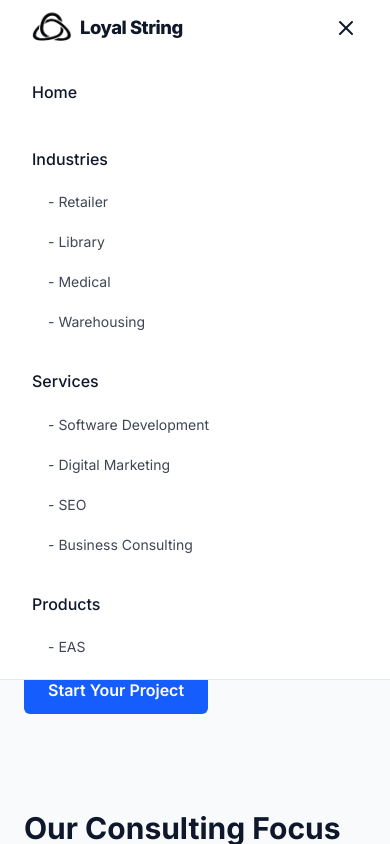
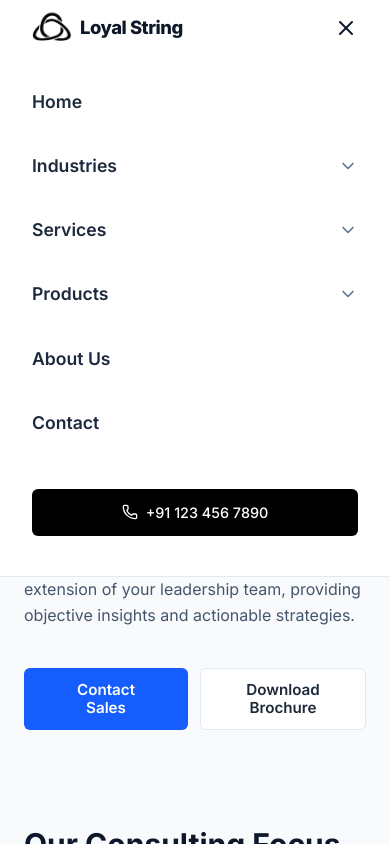
Before and after one commit to loyal-shubham/loyalstring-new, a Next.js app: page /services/business-consulting in a window 390 px wide. Both pictures are taken after a click on the button "Toggle Menu". Shown: the top 844 px of the page. Built offline with nearby package versions, Linux system fonts and the light colour scheme.

Commit message:
feat: implement responsive navigation header and service detail page structure

```diff
--- a/src/app/services/[service]/page.tsx
+++ b/src/app/services/[service]/page.tsx
@@ -159,9 +159,14 @@
             <p className="text-slate-600 text-base leading-relaxed mb-10 max-w-4xl">
               {data.description}
             </p>
-            <Link href="/contact" className="bg-blue-600 text-white font-semibold py-2.5 px-6 rounded-md hover:bg-blue-700 transition-colors inline-block">
-              Start Your Project
-            </Link>
+            <div className="flex gap-3 sm:gap-4 w-full max-w-[400px] sm:max-w-none mx-auto sm:mx-0">
+              <Link href="/contact" className="flex-1 sm:flex-none flex items-center justify-center text-center bg-blue-600 text-white font-semibold py-3 sm:py-2.5 px-4 sm:px-8 rounded-md hover:bg-blue-700 transition-colors text-[0.95rem] sm:text-base leading-[1.2]">
+                <span>Contact<br className="sm:hidden" /> Sales</span>
+              </Link>
+              <button className="flex-1 sm:flex-none flex items-center justify-center text-center bg-white border border-slate-200 text-[#1e293b] font-semibold py-3 sm:py-2.5 px-4 sm:px-8 rounded-md hover:bg-slate-50 transition-colors text-[0.95rem] sm:text-base leading-[1.2]">
+                <span>Download<br className="sm:hidden" /> Brochure</span>
+              </button>
+            </div>
           </div>
 
           {/* Types of Services List */}
--- a/src/app/services/business-consulting/page.tsx
+++ b/src/app/services/business-consulting/page.tsx
@@ -71,9 +71,14 @@
             <p className="text-slate-600 text-base leading-relaxed mb-10 max-w-4xl">
               Leverage our expert consulting services to streamline your operations, integrate cutting-edge technologies, and formulate robust roadmaps that future-proof your business in a competitive market. We act as an extension of your leadership team, providing objective insights and actionable strategies.
             </p>
-            <Link href="/contact" className="bg-blue-600 text-white font-semibold py-2.5 px-6 rounded-md hover:bg-blue-700 transition-colors inline-block">
-              Start Your Project
-            </Link>
+            <div className="flex gap-3 sm:gap-4 w-full max-w-[400px] sm:max-w-none mx-auto sm:mx-0">
+              <Link href="/contact" className="flex-1 sm:flex-none flex items-center justify-center text-center bg-blue-600 text-white font-semibold py-3 sm:py-2.5 px-4 sm:px-8 rounded-md hover:bg-blue-700 transition-colors text-[0.95rem] sm:text-base leading-[1.2]">
+                <span>Contact<br className="sm:hidden" /> Sales</span>
+              </Link>
+              <button className="flex-1 sm:flex-none flex items-center justify-center text-center bg-white border border-slate-200 text-[#1e293b] font-semibold py-3 sm:py-2.5 px-4 sm:px-8 rounded-md hover:bg-slate-50 transition-colors text-[0.95rem] sm:text-base leading-[1.2]">
+                <span>Download<br className="sm:hidden" /> Brochure</span>
+              </button>
+            </div>
           </div>
 
           <div>
--- a/src/app/services/digital-marketing/page.tsx
+++ b/src/app/services/digital-marketing/page.tsx
@@ -71,9 +71,14 @@
             <p className="text-slate-600 text-base leading-relaxed mb-10 max-w-4xl">
               Connect with your ideal audience through precision-targeted advertising, engaging social media management, and data-driven marketing strategies that translate into measurable ROI and brand growth. We combine creative execution with rigorous analytics to ensure every dollar you spend delivers a return.
             </p>
-            <Link href="/contact" className="bg-blue-600 text-white font-semibold py-2.5 px-6 rounded-md hover:bg-blue-700 transition-colors inline-block">
-              Start Your Campaign
-            </Link>
+            <div className="flex gap-3 sm:gap-4 w-full max-w-[400px] sm:max-w-none mx-auto sm:mx-0">
+              <Link href="/contact" className="flex-1 sm:flex-none flex items-center justify-center text-center bg-blue-600 text-white font-semibold py-3 sm:py-2.5 px-4 sm:px-8 rounded-md hover:bg-blue-700 transition-colors text-[0.95rem] sm:text-base leading-[1.2]">
+                <span>Contact<br className="sm:hidden" /> Sales</span>
+              </Link>
+              <button className="flex-1 sm:flex-none flex items-center justify-center text-center bg-white border border-slate-200 text-[#1e293b] font-semibold py-3 sm:py-2.5 px-4 sm:px-8 rounded-md hover:bg-slate-50 transition-colors text-[0.95rem] sm:text-base leading-[1.2]">
+                <span>Download<br className="sm:hidden" /> Brochure</span>
+              </button>
+            </div>
           </div>
 
           <div>
--- a/src/app/services/seo/page.tsx
+++ b/src/app/services/seo/page.tsx
@@ -71,9 +71,14 @@
             <p className="text-slate-600 text-base leading-relaxed mb-10 max-w-4xl">
               Our comprehensive SEO strategies cover technical, on-page, and off-page optimization. We ensure your business is easily discoverable by high-intent users, driving sustainable organic growth. Instead of chasing short-term algorithm loopholes, we build a robust, future-proof foundation for your digital presence.
             </p>
-            <Link href="/contact" className="bg-blue-600 text-white font-semibold py-2.5 px-6 rounded-md hover:bg-blue-700 transition-colors inline-block">
-              Start Your Project
-            </Link>
+            <div className="flex gap-3 sm:gap-4 w-full max-w-[400px] sm:max-w-none mx-auto sm:mx-0">
+              <Link href="/contact" className="flex-1 sm:flex-none flex items-center justify-center text-center bg-blue-600 text-white font-semibold py-3 sm:py-2.5 px-4 sm:px-8 rounded-md hover:bg-blue-700 transition-colors text-[0.95rem] sm:text-base leading-[1.2]">
+                <span>Contact<br className="sm:hidden" /> Sales</span>
+              </Link>
+              <button className="flex-1 sm:flex-none flex items-center justify-center text-center bg-white border border-slate-200 text-[#1e293b] font-semibold py-3 sm:py-2.5 px-4 sm:px-8 rounded-md hover:bg-slate-50 transition-colors text-[0.95rem] sm:text-base leading-[1.2]">
+                <span>Download<br className="sm:hidden" /> Brochure</span>
+              </button>
+            </div>
           </div>
 
           <div>
--- a/src/app/services/software-development/page.tsx
+++ b/src/app/services/software-development/page.tsx
@@ -81,9 +81,14 @@
             <p className="text-slate-600 text-base leading-relaxed mb-10 max-w-4xl">
               We engineer highly scalable, secure, and intuitive software solutions leveraging the latest technologies. From modernizing legacy applications to building complex AI-driven platforms from scratch, our development team ensures top-tier performance tailored to your specific business needs. We employ an Agile methodology to ensure rapid delivery without compromising on quality or security.
             </p>
-            <Link href="/contact" className="bg-blue-600 text-white font-semibold py-2.5 px-6 rounded-md hover:bg-blue-700 transition-colors inline-block">
-              Start Your Project
-            </Link>
+            <div className="flex gap-3 sm:gap-4 w-full max-w-[400px] sm:max-w-none mx-auto sm:mx-0">
+              <Link href="/contact" className="flex-1 sm:flex-none flex items-center justify-center text-center bg-blue-600 text-white font-semibold py-3 sm:py-2.5 px-4 sm:px-8 rounded-md hover:bg-blue-700 transition-colors text-[0.95rem] sm:text-base leading-[1.2]">
+                <span>Contact<br className="sm:hidden" /> Sales</span>
+              </Link>
+              <button className="flex-1 sm:flex-none flex items-center justify-center text-center bg-white border border-slate-200 text-[#1e293b] font-semibold py-3 sm:py-2.5 px-4 sm:px-8 rounded-md hover:bg-slate-50 transition-colors text-[0.95rem] sm:text-base leading-[1.2]">
+                <span>Download<br className="sm:hidden" /> Brochure</span>
+              </button>
+            </div>
           </div>
 
           <div>
--- a/src/components/Header.tsx
+++ b/src/components/Header.tsx
@@ -10,6 +10,7 @@
 export default function Header() {
   const [isOpen, setIsOpen] = useState(false);
   const [isScrolled, setIsScrolled] = useState(false);
+  const [expandedMenu, setExpandedMenu] = useState<string | null>(null);
   const pathname = usePathname();
   const isHome = pathname === "/";
 
@@ -131,34 +132,49 @@
           animate={{ opacity: 1, y: 0 }}
           className="mobile-nav"
         >
-          <ul className="mobile-nav-list max-h-[70vh] overflow-y-auto pb-6">
-            {navLinks.map((link) => (
-              <li key={link.name} className="border-b border-slate-100/10 pb-2">
-                <Link
-                  href={link.path}
-                  className="mobile-nav-link font-semibold block py-2"
-                  onClick={() => !link.dropdown && setIsOpen(false)}
-                  style={{ color: "var(--text-primary)" }}
-                >
-                  {link.name}
-                </Link>
-                {link.dropdown && (
-                  <div className="pl-4 mt-2 flex flex-col gap-3">
-                    {link.dropdown.map(drop => (
+          <ul className="mobile-nav-list max-h-[70vh] overflow-y-auto pb-6 pt-4">
+            {navLinks.map((link) => {
+              const hasDropdown = !!link.dropdown;
+              const isExpanded = expandedMenu === link.name;
+
+              return (
+              <li key={link.name} className="pb-5">
+                {hasDropdown ? (
+                  <div
+                    className="flex justify-between items-center cursor-pointer"
+                    onClick={() => setExpandedMenu(isExpanded ? null : link.name)}
+                  >
+                    <span className="font-semibold text-slate-800 text-[1.1rem]">
+                      {link.name}
+                    </span>
+                    <ChevronDown size={20} className={`text-slate-500 transition-transform ${isExpanded ? 'rotate-180' : ''}`} />
+                  </div>
+                ) : (
+                  <Link
+                    href={link.path}
+                    className="font-semibold text-slate-800 text-[1.1rem] block"
+                    onClick={() => setIsOpen(false)}
+                  >
+                    {link.name}
+                  </Link>
+                )}
+
+                {hasDropdown && isExpanded && (
+                  <div className="pl-4 mt-4 flex flex-col gap-4">
+                    {link.dropdown?.map(drop => (
                       <Link
                         key={drop.name}
                         href={drop.path}
-                        className="text-sm opacity-80 hover:opacity-100 block py-1"
-                        style={{ color: 'var(--text-primary)' }}
+                        className="text-[0.95rem] text-slate-600 hover:text-blue-600 block"
                         onClick={() => setIsOpen(false)}
                       >
-                        - {drop.name}
+                        {drop.name}
                       </Link>
                     ))}
                   </div>
                 )}
               </li>
-            ))}
+            )})}
 
             <li>
               <a
```
